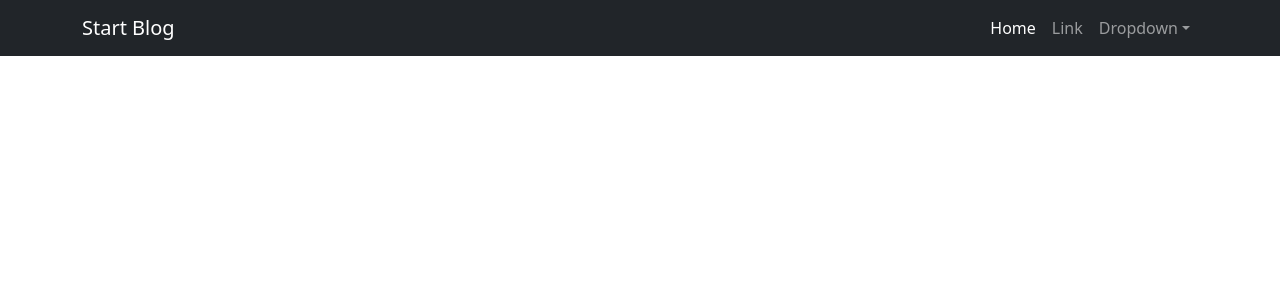
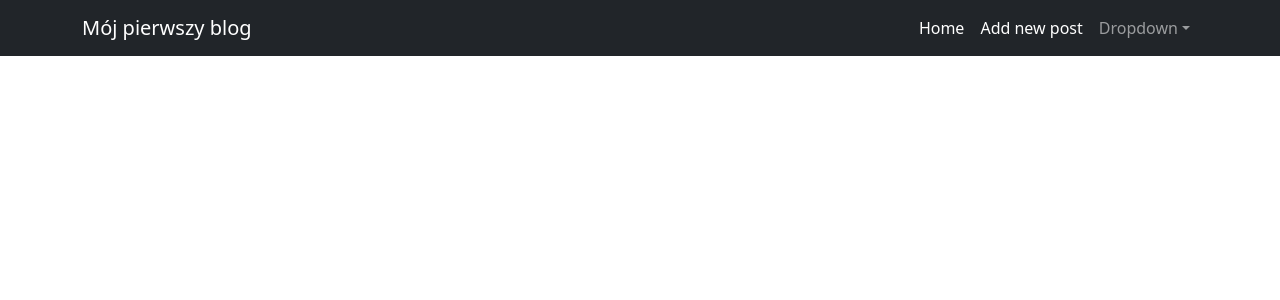
Before and after one commit to m1122b/blog, a Flask app: page / in a window 1280 px wide. Shown: the top 300 px of the page. Run offline with Flask 2, Linux system fonts and the light colour scheme; data that the repository does not hold is empty; some libraries are stand-ins or nearby versions.

Commit message:
Add editing posts

```diff
--- a/ap/routes.py
+++ b/ap/routes.py
@@ -2,13 +2,45 @@
 # ap/routes.py
 
 
-from flask import render_template, request
+from flask import redirect, render_template, request, url_for
 from ap import app
 from ap.models import Post, db
 from ap.forms import PostForm
 
 
-@app.route("/")
+def create_edit_post(i, post_id):
+    if i == 1:
+        form = PostForm()
+        errors = None
+        if request.method == 'POST':
+            if form.validate_on_submit():
+                post = Post(
+                    title=form.title.data,
+                    body=form.body.data,
+                    is_published=form.is_published.data
+                    )
+                db.session.add(post)
+                db.session.commit()
+            else:
+                errors = form.errors
+            return redirect(url_for("index"))
+        return render_template("newpostform.html", form=form, errors=errors)
+    elif i == 2:
+        post = Post.query.filter_by(id=post_id).first_or_404()
+        form = PostForm(obj=post)
+        errors = None
+        if request.method == 'POST':
+            if form.validate_on_submit():
+                form.populate_obj(post)
+                db.session.commit()
+            else:
+                errors = form.errors
+            return redirect(url_for("index"))
+        return render_template("editpostform.html", form=form, errors=errors)
+
+
+
+@app.route("/", methods=["GET", "POST"])
 def index():
     all_posts = Post.query.filter_by(is_published=True).order_by(Post.pub_date.desc())
 
@@ -30,4 +62,20 @@ def create_post():
             db.session.commit()
         else:
             errors = form.errors
+        return redirect(url_for("index"))
     return render_template("newpostform.html", form=form, errors=errors)
+
+
+@app.route("/editpost/<int:post_id>", methods=["GET", "POST"])
+def edit_post(post_id):
+    post = Post.query.filter_by(id=post_id).first_or_404()
+    form = PostForm(obj=post)
+    errors = None
+    if request.method == 'POST':
+        if form.validate_on_submit():
+            form.populate_obj(post)
+            db.session.commit()
+        else:
+            errors = form.errors
+        return redirect(url_for("index"))
+    return render_template("editpostform.html", form=form, errors=errors)
--- a/ap/templates/base.html
+++ b/ap/templates/base.html
@@ -20,12 +20,12 @@
         <!-- Responsive navbar-->
         <nav class="navbar navbar-expand-lg navbar-dark bg-dark">
             <div class="container">
-                <a class="navbar-brand" href="#">Start Blog</a>
+                <a class="navbar-brand" href="/">Mój pierwszy blog</a>
                 <button class="navbar-toggler" type="button" data-bs-toggle="collapse" data-bs-target="#navbarSupportedContent" aria-controls="navbarSupportedContent" aria-expanded="false" aria-label="Toggle navigation"><span class="navbar-toggler-icon"></span></button>
                 <div class="collapse navbar-collapse" id="navbarSupportedContent">
                     <ul class="navbar-nav ms-auto mb-2 mb-lg-0">
-                        <li class="nav-item"><a class="nav-link active" aria-current="page" href="#">Home</a></li>
-                        <li class="nav-item"><a class="nav-link" href="#">Link</a></li>
+                        <li class="nav-item"><a class="nav-link active" aria-current="page" href="/">Home</a></li>
+                        <li class="nav-item"><a class="nav-link active" href="/newpost/">Add new post</a></li>
                         <li class="nav-item dropdown">
                             <a class="nav-link dropdown-toggle" id="navbarDropdown" href="#" role="button" data-bs-toggle="dropdown" aria-expanded="false">Dropdown</a>
                             <ul class="dropdown-menu dropdown-menu-end" aria-labelledby="navbarDropdown">
--- a/ap/templates/newpostform.html
+++ b/ap/templates/editpostform.html
@@ -1,5 +1,5 @@
 
-<!--# ap/templates/newpostform.html-->
+<!--# ap/templates/editpostform.html-->
 
 
 {% extends "base.html" %}
@@ -7,10 +7,10 @@
 {% block content %}
 
 <h3>
-    Dodaj nowy wpis
+    Zmień wpis
 </h3>
 
-<form action="" method="POST">
+<form method="POST" action="">
     {{form.hidden_tag()}}
     <div class="form-group">
         <label for="title">Tytuł wpisu</label>
--- a/ap/templates/homepage.html
+++ b/ap/templates/homepage.html
@@ -9,7 +9,15 @@
 {% for post in all_posts %}
 
 <div>
-    <h2>{{ post.title }}</h2>
+    <div>
+    <h2 class="d-inline-block">{{ post.title }}</h2>
+        <a href="{{ url_for('edit_post', post_id=post.id) }}">
+            <svg class="bi bi-pencil float-right" width="1em" height="1em" viewBox="0 0 16 16" fill="currentColor" xmlns="http://www.w3.org/2000/svg">
+                <path fill-rule="evenodd" d="M11.293 1.293a1 1 0 0 1 1.414 0l2 2a1 1 0 0 1 0 1.414l-9 9a1 1 0 0 1-.39.242l-3 1a1 1 0 0 1-1.266-1.265l1-3a1 1 0 0 1 .242-.391l9-9zM12 2l2 2-9 9-3 1 1-3 9-9z"/>
+                <path fill-rule="evenodd" d="M12.146 6.354l-2.5-2.5.708-.708 2.5 2.5-.707.708zM3 10v.5a.5.5 0 0 0 .5.5H4v.5a.5.5 0 0 0 .5.5H5v.5a.5.5 0 0 0 .5.5H6v-1.5a.5.5 0 0 0-.5-.5H5v-.5a.5.5 0 0 0-.5-.5H3z"/>
+            </svg>
+        </a>
+    </div>
     <p>{{ post.pub_date.strftime('%Y-%m-%d %H:%M') }}</p>
     <p>
         {{ post.body }}
```
Also changed, not shown: blog.db.
